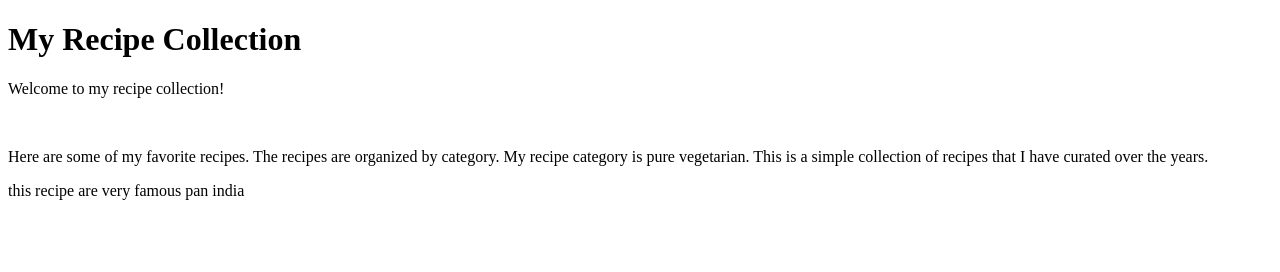
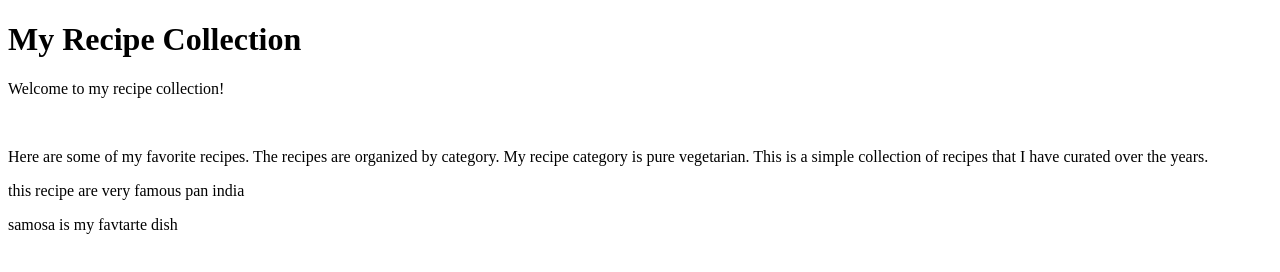
Before and after one commit to H07arshit/Recipe_card_collection, a plain HTML site: page index.html in a window 1280 px wide. Drawn offline with Linux system fonts and the light colour scheme.

Commit message:
modifide html

```diff
--- a/index.html
+++ b/index.html
@@ -12,5 +12,6 @@
     <p>Here are some of my favorite recipes. The recipes are organized by category. My recipe category is pure vegetarian. This is a simple collection of recipes that I have curated over the years.</p>
 
     <p>this recipe are very famous pan india</p>
+    <p>samosa is my favtarte dish</p>
 </body>
 </html>
```
